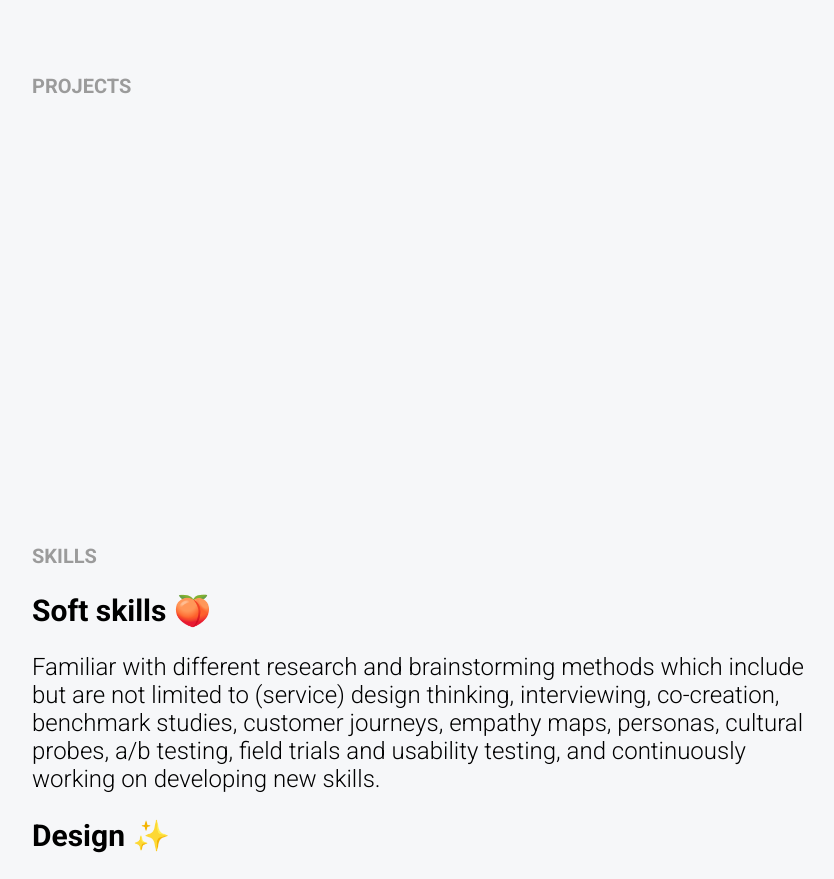
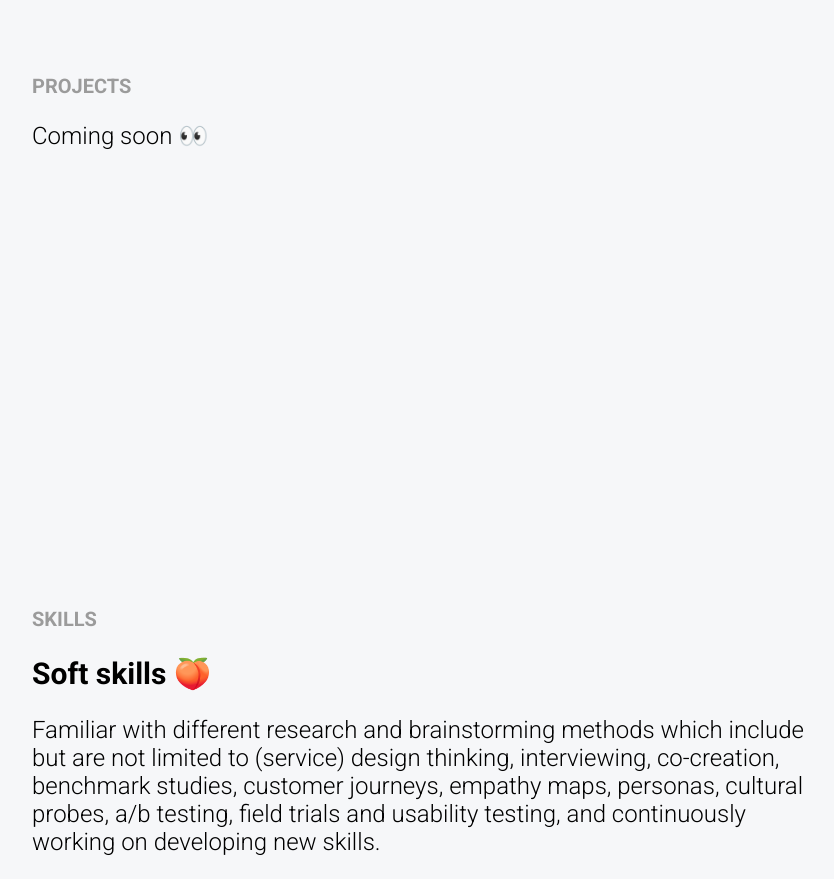
Before and after one commit to lbrndsn/portfolio, a React (Create React App) app: page / in a window 1280 px wide. Shown: the part 1220-2099 px from the top of the page, without its empty margins (17-851 px from the left). Built offline with nearby package versions, Linux system fonts and the light colour scheme.

Commit message:
coming soon for projects

```diff
--- a/src/pages/Projects.js
+++ b/src/pages/Projects.js
@@ -14,6 +14,7 @@ const Projects = observer(({ id }) => {
         <div className="fixed page" ref={ref}>
             <div className="page-inner">
                 <h1>Projects</h1>
+                <p>Coming soon 👀</p>
             </div>
         </div>
     )
```
